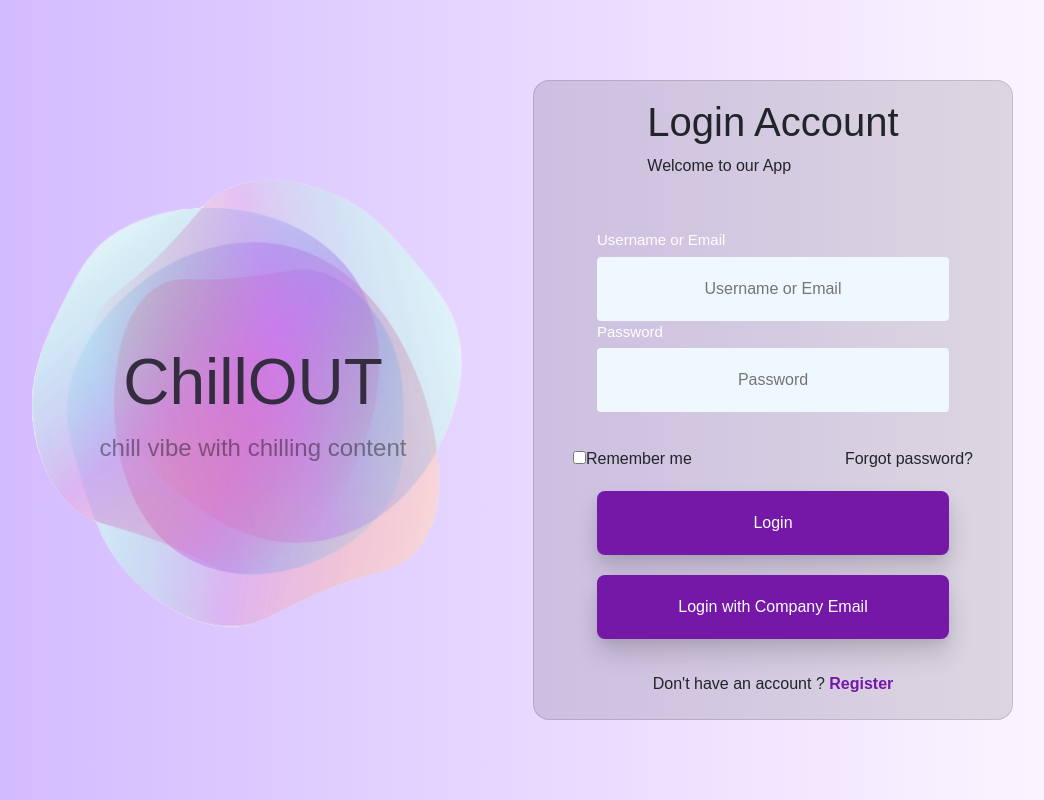
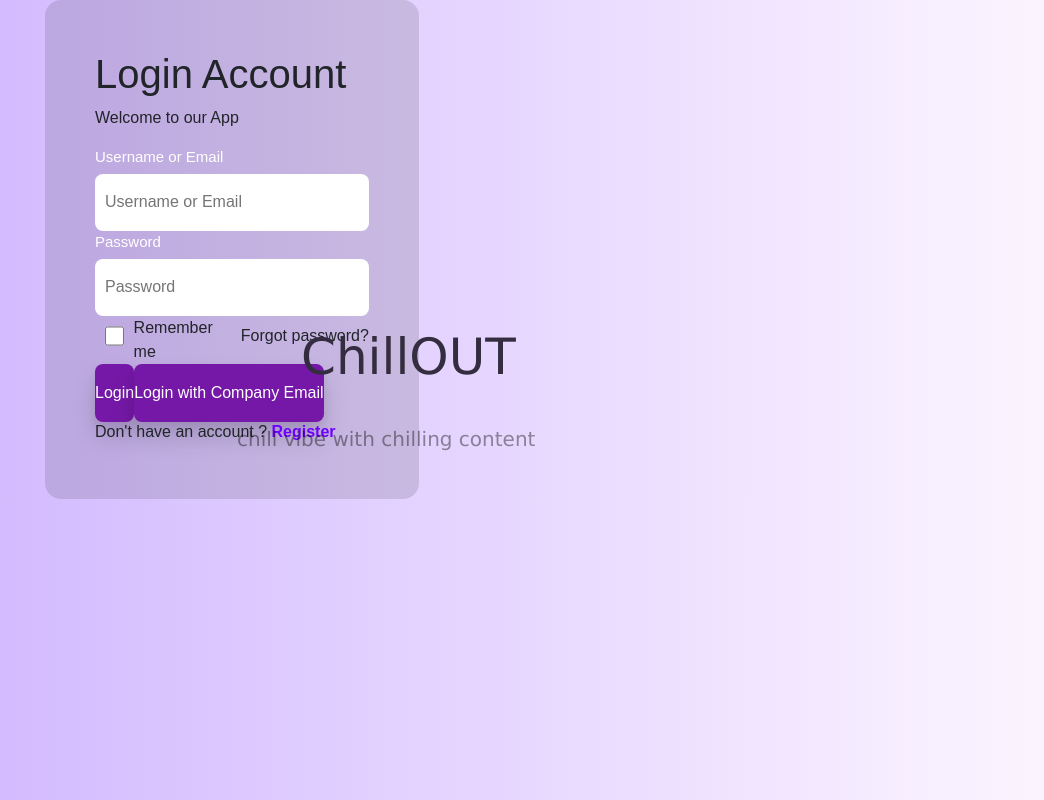
Before and after one commit to sirikisiva/Chillout_New, a React (Create React App) app in the folder Relaxapp/: page /LoginScreen in a window 1280 px wide. Shown: the whole page, without its empty margins (147-1191 px from the left). Built offline with nearby package versions, Linux system fonts and the light colour scheme.

Commit message:
Update loginscreen.css

```diff
--- a/Relaxapp/src/loginscreen.css
+++ b/Relaxapp/src/loginscreen.css
@@ -1,76 +1,53 @@
- *{
+* {
   margin: 0;
   box-sizing: border-box;
 }
-.loginScreen{
+.login {
+  color: rgb(0, 0, 0);
+  font-size: 38px;
+}
+.caption {
+  color: rgb(0, 0, 0);
+}
+.regHere{
+  cursor: pointer;
+  padding-top: 10px;
+}
+.regBtn {
+  color: #6f00ff;
+  cursor: pointer;
+}
+.loginScreen {
+  display: flex;
+  flex-direction: row;
+  background: rgb(206, 179, 255);
+  background: linear-gradient(
+    90deg,
+    rgba(206, 179, 255, 1) 0%,
+    rgba(251, 244, 255, 1) 92%,
+    rgba(248, 244, 255, 1) 100%
+  );
+}
+.loginContainer {
   height: 100vh;
-  width: 100%;
   display: flex;
   justify-content: center;
-  align-items:center;
-  flex-wrap: wrap;
-}
-.greeting{
-  position: relative;
-  left: 20%;
-  border: 1px solid red;
-  width: 35em;
-
-}
-.card{
-  background-color: #0000001e;
-  width: 30em;
-  height: 40em;
-  position: relative;
-  border-radius: 1em;
-  box-shadow:0 0.188em 1.550em egb(156,156,156);
-  display: flex;
-  flex-direction: column;
-  align-items:center;
-  justify-content: space-around;
-}
-.inputStyle{
-  border: none;
-  background-color: rgb(239, 247, 255);
-  height: 4em;
-  width: 22em;
-  border-radius: 0.25em;
-  text-align: center;
-  padding: 2em;
-
-}
-.lineContainer {
-  display: flex;
-  flex-direction: row;
-  justify-content: space-between;
-  width: 25em;
-}
-.signInBtn {
-  height: 4em;
-  width: 22em;
-  border: none;
-  border-width: 1px 1px;
-  border-radius: 8px;
-  background-color: #7518a7;
-  color: white;
-  margin-top: 20px;
-  box-shadow: rgba(0, 0, 0, 0.15) 0px 15px 25px,
-    rgba(0, 0, 0, 0.05) 0px 5px 10px;
-}
-.inputContainer {
-  display: flex;
   flex-direction: column;
 }
-.loginBtnsContainer{
+.card {
+  margin-left: 15%;
+  margin-right: 15%;
+  background-color: #0000001e;
+  padding: 50px;
+  border: none;
+  border-radius: 1rem;
+}
+.titleAnim {
   display: flex;
-  flex-direction: column;
-  justify-content: center;
+  justify-content: space-around;
   align-items: center;
-}
-.inputLabel {
-  font-size: 15px;
-  color: #ffffff;
-  margin-bottom: 5px;
+  position: relative;
+  color: rgb(0, 0, 0);
 }
 
 .App-logo {
@@ -87,37 +64,17 @@
     transform: rotate(360deg);
   }
 }
-.animCard{
-  display: flex;
-  flex-direction: column;
-  justify-content:center;
-  flex-wrap: wrap;
-  align-items: center;
-  text-align: center;
-  width: 35em;
-  height: 30em;
-  background-image: url('../public/logocircle.png');
-  background-repeat: no-repeat;
-  background-size: contain;
-  background-position: center;
-}
-
-.logoName {
-  animation: fadeIn 5s;
-}
-@keyframes fadeIn {
-  0% {
-    opacity: 0;
-  }
-  100% {
-    opacity: 1;
-  }
-}
 .logoName {
   z-index: 100;
+  position: absolute;
+  top: 40%;
+  left: 35%;
+  /* transform: translate(-45%, -12%); */
   color: #332d3f;
-  font-size: 4rem;
-
+  font-size: 50px;
+  font-family: "Lucida Sans", "Lucida Sans Regular", "Lucida Grande",
+    "Lucida Sans Unicode", Geneva, Verdana, sans-serif;
+  font-weight: lighter;
 }
 .logoName {
   animation: fadeIn 5s;
@@ -133,8 +90,15 @@
 
 .logoCaption {
   z-index: 100;
+  position: absolute;
+  top: 53%;
+  left: 30%;
+  /* transform: translate(-58%, -7%); */
   color: #00000067;
-  font-size: 1.5rem;
+  font-size: 20px;
+  font-family: "Lucida Sans", "Lucida Sans Regular", "Lucida Grande",
+    "Lucida Sans Unicode", Geneva, Verdana, sans-serif;
+  font-weight: lighter;
 }
 .logoCaption {
   animation: fadeIn 5s;
@@ -147,6 +111,100 @@
     opacity: 1;
   }
 }
- .regBtn{
-  color: #7518a7;;
- }
+
+.box1 {
+  height: 10vh;
+  margin-bottom: 4.5vh;
+  display: flex;
+  flex-direction: row;
+  justify-content: center;
+  align-items: end;
+}
+
+.box2 {
+  height: 20vh;
+  display: flex;
+  flex-direction: column;
+  justify-content: space-around;
+}
+.box3 {
+  margin-top: 2rem;
+  height: 25vh;
+  display: flex;
+  flex-direction: column;
+  justify-content: space-around;
+  /* background-color: rgb(255, 90, 14); */
+}
+.signInBtn {
+  height: 7.2vh;
+  border: none;
+  border-width: 1px 1px;
+  border-radius: 8px;
+  background-color: #7518a7;
+  color: white;
+  box-shadow: rgba(0, 0, 0, 0.15) 0px 15px 25px,
+    rgba(0, 0, 0, 0.05) 0px 5px 10px;
+}
+.checkbox {
+  align-self: flex-start;
+  margin: 10px;
+  cursor: pointer;
+  width: 20px;
+  height: 20px;
+}
+.checkboxContainer {
+  display: flex;
+  flex-direction: row;
+  align-items: center;
+  /* background-color: #7518a7; */
+  width: 50%;
+}
+.forgotPassword{
+    padding-top: 8px;
+    cursor: pointer;
+}
+.lineContainer {
+  display: flex;
+  flex-direction: row;
+  justify-content: space-between;
+}
+
+.inputContainer {
+  display: flex;
+  flex-direction: column;
+}
+
+.inputStyle {
+  display: flex;
+  flex-direction: column;
+  border: none;
+  height: 7.2vh;
+  padding-left: 10px;
+  border-radius: 8px;
+  width: 100%;
+}
+.inputLabel {
+  font-size: 15px;
+  color: #ffffff;
+  margin-bottom: 5px;
+}
+.error-message{
+  color: red;
+  padding-left: 10px;
+}
+@media only screen and (max-width:960px){
+  .loginScreen{
+    display: flex;
+    flex-direction: column-reverse;
+  }
+  .loginContainer{
+    width: 100%;
+    display: flex;
+    justify-content: center;
+  }
+  .titleAnim {
+    width: 100%;
+    display: flex;
+    justify-content: center;
+  }
+}
```
